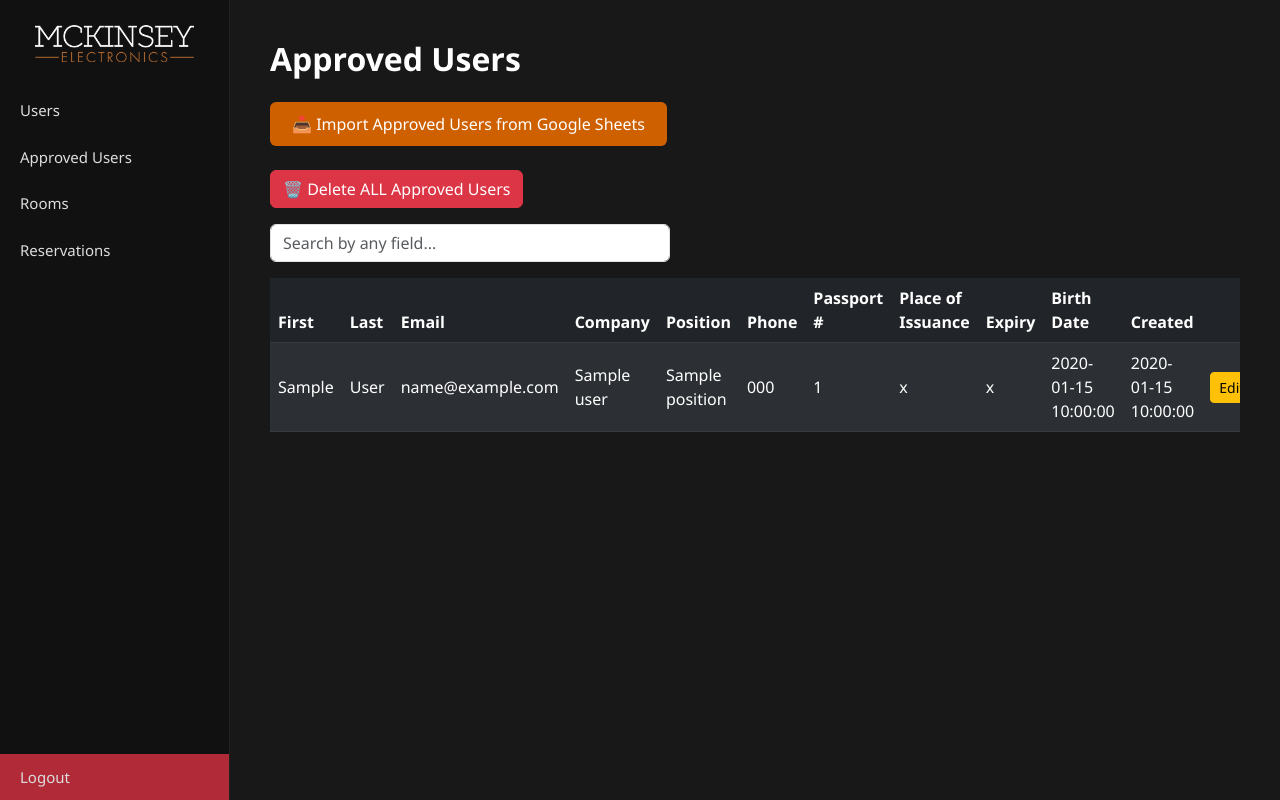
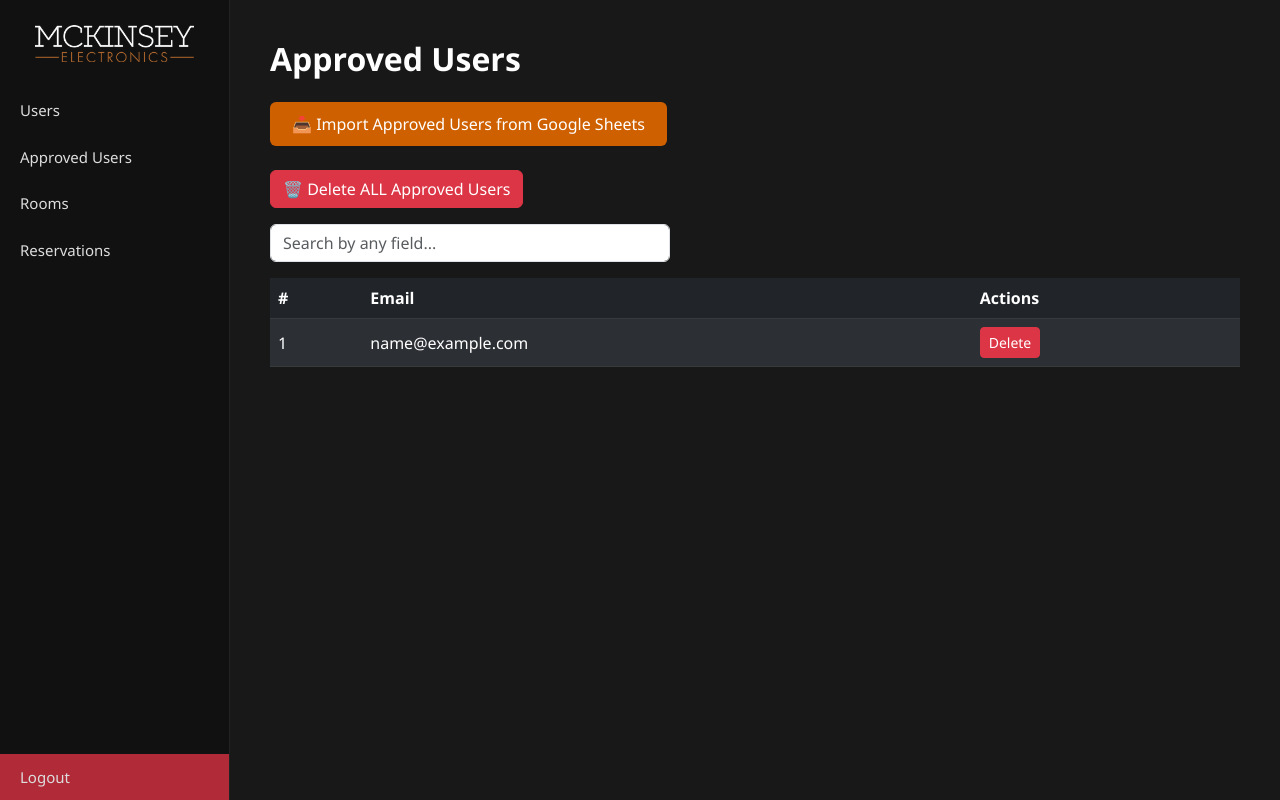
Before and after one commit to lyne2003/electronica-reservation-2026, a Flask app: template templates/admin_approved_users.html in a window 1280 px wide. Run offline with Flask 3, Linux system fonts and the light colour scheme; the template is opened without the code that fills it: most values are stand-ins (such as "Sample title", 1, 10 or a date in 2020).

Commit message:
Simplify approved users table: show email only

```diff
--- a/templates/admin_approved_users.html
+++ b/templates/admin_approved_users.html
@@ -35,44 +35,21 @@
   <table id="usersTable" class="table table-dark table-striped table-hover align-middle">
     <thead style="background-color:#CF6000; color:white;">
       <tr>
-        <th>First</th>
-        <th>Last</th>
+        <th>#</th>
         <th>Email</th>
-        <th>Company</th>
-        <th>Position</th>
-        <th>Phone</th>
-        <th>Passport #</th>
-        <th>Place of Issuance</th>
-        <th>Expiry</th>
-        <th>Birth Date</th>
-        <th>Created</th>
-        <th></th>
+        <th>Actions</th>
       </tr>
     </thead>
     <tbody>
       {% for u in users %}
       <tr>
-        <td>{{ u['first_name'] }}</td>
-        <td>{{ u['last_name'] }}</td>
+        <td>{{ loop.index }}</td>
         <td>{{ u['email'] }}</td>
-        <td>{{ u['company_name'] }}</td>
-        <td>{{ u['position'] }}</td>
-        <td>{{ u['phone'] or '-' }}</td>
-        <td>{{ u['passport_number'] or '-' }}</td>
-        <td>{{ u['passport_place'] or '-' }}</td>
-        <td>{{ u['passport_expiry'] or '-' }}</td>
-        <td>{{ u['birth_date'] or '-' }}</td>
-        <td>{{ u['created_date'] }}</td>
-        <td>
-          <a href="{{ url_for('edit_approved_user', user_id=u['id']) }}"
-          class="btn btn-warning btn-sm">
-          Edit
-          </a>
-        </td>
         <td>
           <form method="POST"
                 action="{{ url_for('delete_approved_user', user_id=u['id']) }}"
-                onsubmit="return confirm('Are you sure you want to delete this user?');">
+                onsubmit="return confirm('Are you sure you want to delete this user?');"
+                class="d-inline">
             <button class="btn btn-danger btn-sm">Delete</button>
           </form>
         </td>
```
